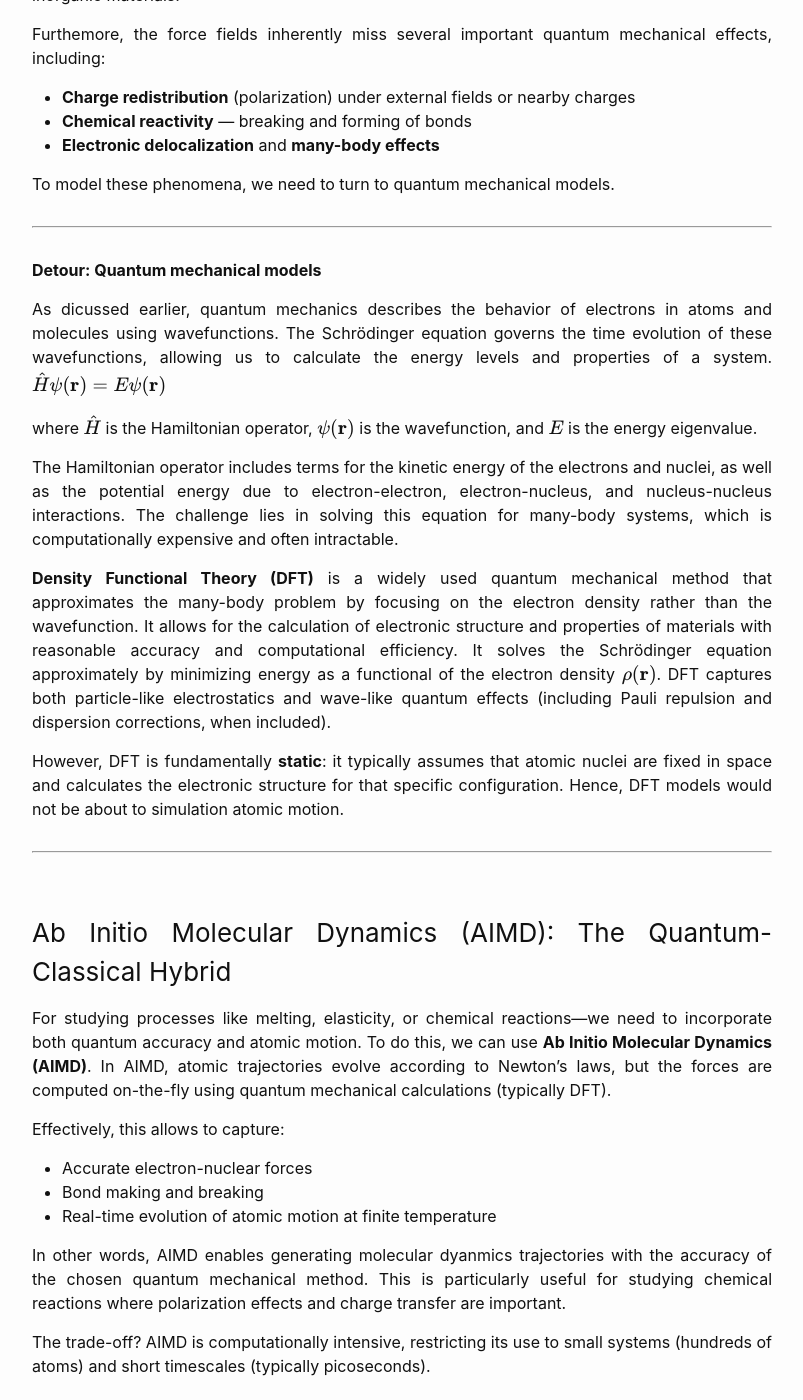
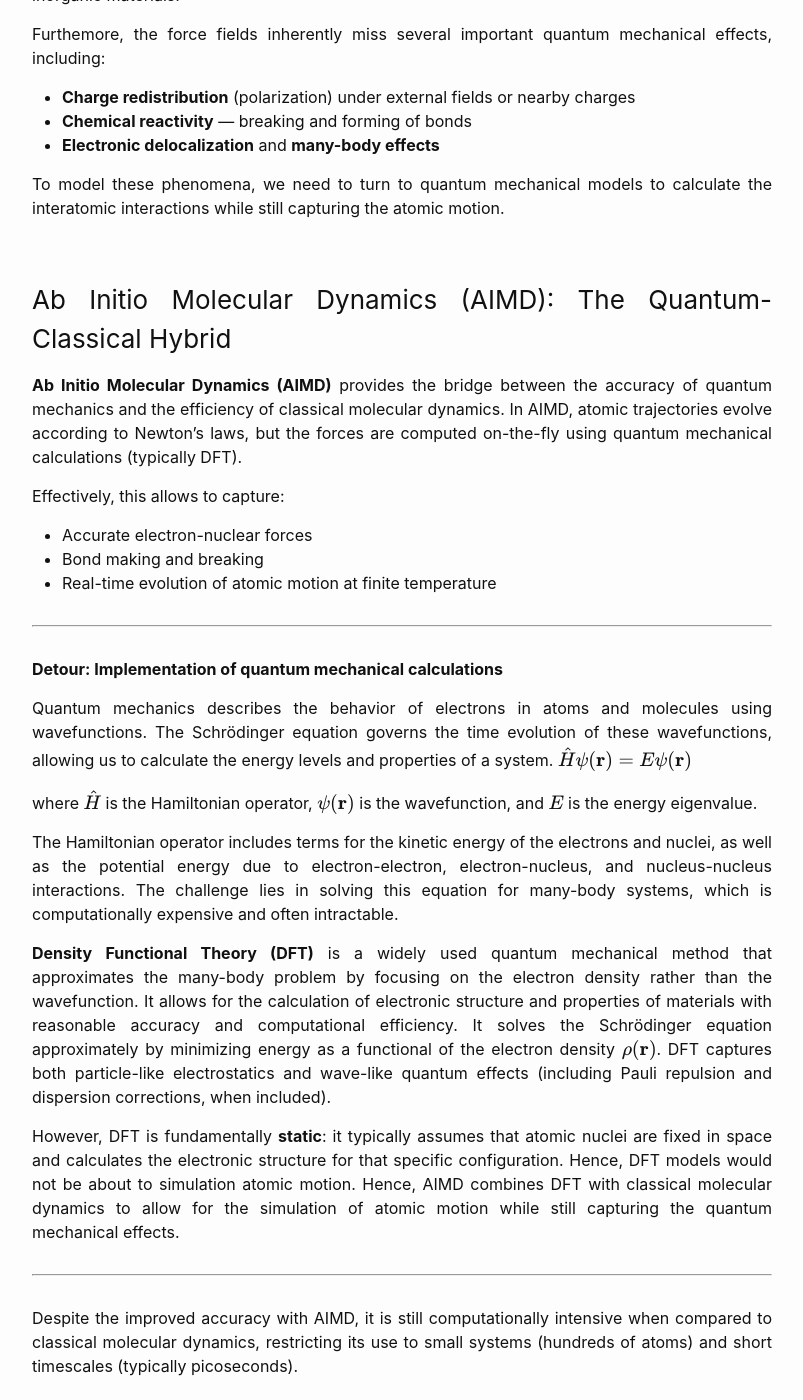
Before and after one commit to sbkashif/sbkashif.github.io, a Jekyll site: the page built from _posts/2025-04-20-which_model_do_what.md, in a window 1280 px wide and 1400 px high, scrolled down 5121 px. Shown: the whole window, without its empty margins (238-1041 px from the left). Built offline with Jekyll 4.4.1, drawn with Linux system fonts in a browser that asks for light colours; some of the changed text lies outside the part shown.

Commit message:
reorganize aimd section

```diff
--- a/_posts/2025-04-20-which_model_do_what.md
+++ b/_posts/2025-04-20-which_model_do_what.md
@@ -1,6 +1,6 @@
 ---
 layout: post
-title: 'Mapping Equations to Phenomena: Force Fields in Molecular Simulations'
+title: 'Mapping equations to phenomena: Force Fields in molecular simulations'
 permalink: /blog/:year/:month/:day/:title/
 tags: [molecular dynamics, dft, machine learning, quantum mechanics, force fields]
 usemathjax: true
@@ -114,12 +114,21 @@ Furthemore, the force fields inherently miss several important quantum mechanica
 - **Chemical reactivity** — breaking and forming of bonds
 - **Electronic delocalization** and **many-body effects**
 
-To model these phenomena, we need to turn to quantum mechanical models.
+To model these phenomena, we need to turn to quantum mechanical models to calculate the interatomic interactions while still capturing the atomic motion.
+
+### Ab Initio Molecular Dynamics (AIMD): The Quantum-Classical Hybrid
+
+**Ab Initio Molecular Dynamics (AIMD)** provides the bridge between the accuracy of quantum mechanics and the efficiency of classical molecular dynamics. In AIMD, atomic trajectories evolve according to Newton’s laws, but the forces are computed on-the-fly using quantum mechanical calculations (typically DFT).
+
+Effectively, this allows to capture:
+- Accurate electron-nuclear forces
+- Bond making and breaking
+- Real-time evolution of atomic motion at finite temperature
 
 ---
-**Detour: Quantum mechanical models**
+**Detour: Implementation of quantum mechanical calculations**
 
-As dicussed earlier, quantum mechanics describes the behavior of electrons in atoms and molecules using wavefunctions. The Schrödinger equation governs the time evolution of these wavefunctions, allowing us to calculate the energy levels and properties of a system.
+Quantum mechanics describes the behavior of electrons in atoms and molecules using wavefunctions. The Schrödinger equation governs the time evolution of these wavefunctions, allowing us to calculate the energy levels and properties of a system.
 $$\hat{H}\psi(\mathbf{r}) = E\psi(\mathbf{r})$$
 
 where $\hat{H}$ is the Hamiltonian operator, $\psi(\mathbf{r})$ is the wavefunction, and $E$ is the energy eigenvalue.
@@ -128,23 +137,11 @@ The Hamiltonian operator includes terms for the kinetic energy of the electrons
 
 **Density Functional Theory (DFT)** is a widely used quantum mechanical method that approximates the many-body problem by focusing on the electron density rather than the wavefunction. It allows for the calculation of electronic structure and properties of materials with reasonable accuracy and computational efficiency. It solves the Schrödinger equation approximately by minimizing energy as a functional of the electron density $\rho(\mathbf{r})$. DFT captures both particle-like electrostatics and wave-like quantum effects (including Pauli repulsion and dispersion corrections, when included).
 
-However, DFT is fundamentally **static**: it typically assumes that atomic nuclei are fixed in space and calculates the electronic structure for that specific configuration. Hence, DFT models would not be about to simulation atomic motion.
+However, DFT is fundamentally **static**: it typically assumes that atomic nuclei are fixed in space and calculates the electronic structure for that specific configuration. Hence, DFT models would not be about to simulation atomic motion. Hence, AIMD combines DFT with classical molecular dynamics to allow for the simulation of atomic motion while still capturing the quantum mechanical effects.
 
 ---
 
-
-### Ab Initio Molecular Dynamics (AIMD): The Quantum-Classical Hybrid
-
-For studying processes like melting, elasticity, or chemical reactions—we need to incorporate both quantum accuracy and atomic motion. To do this, we can use **Ab Initio Molecular Dynamics (AIMD)**. In AIMD, atomic trajectories evolve according to Newton’s laws, but the forces are computed on-the-fly using quantum mechanical calculations (typically DFT).
-
-Effectively, this allows to capture:
-- Accurate electron-nuclear forces
-- Bond making and breaking
-- Real-time evolution of atomic motion at finite temperature
-
-In other words, AIMD enables generating molecular dyanmics trajectories with the accuracy of the chosen quantum mechanical method. This is particularly useful for studying chemical reactions where polarization effects and charge transfer are important.
-
-The trade-off? AIMD is computationally intensive, restricting its use to small systems (hundreds of atoms) and short timescales (typically picoseconds).
+Despite the improved accuracy with AIMD, it is still computationally intensive when compared to classical molecular dynamics, restricting its use to small systems (hundreds of atoms) and short timescales (typically picoseconds).
 
 ###  Machine-Learned Potentials: A New Frontier
 
```
